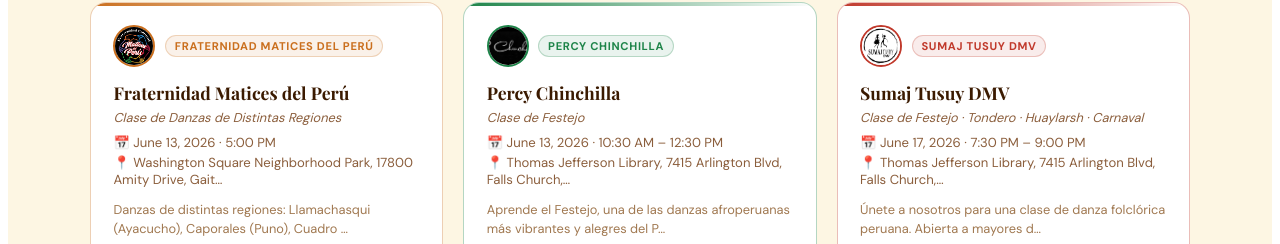
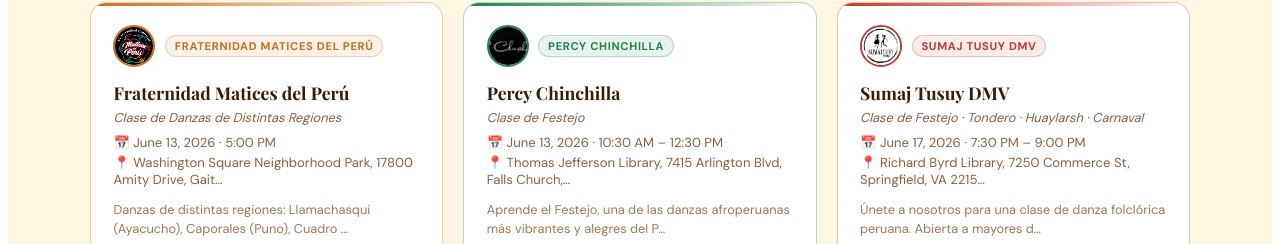
Before and after one commit to ritmosdelperudmv/Ritmos-del-peru, a React (Vite) app: page / in a window 1280 px wide. Shown: the part 1583-1827 px from the top of the page. Built offline with nearby package versions, Linux system fonts and the light colour scheme; a web font is replaced by a local one.

Commit message:
Update App.jsx

```diff
--- a/src/App.jsx
+++ b/src/App.jsx
@@ -62,7 +62,7 @@
 // ─── EVENTS ──────────────────────────────────────────────────────────────────
 const SAMPLE_EVENTS = [
   { id: 1,  title: "Clase de Festejo · Tondero · Huaylarsh · Carnaval — Sumaj Tusuy DMV", group: "Sumaj Tusuy DMV", date: "2026-06-01", time: "7:30 PM – 9:00 PM", location: "George Mason Regional Library, 7001 Little River Tpke, Annandale, VA 22003", description: "Únete a nosotros para una clase de danza folclórica peruana. Abierta a mayores de 18 años. No se requiere experiencia previa. ¡Ven a aprender y celebrar nuestra cultura!", contact: "Beatriz Morales · 305-761-2666", registrationLink: "https://forms.gle/w5yWYUm37f7LXAgb8", host: "Sumaj Tusuy DMV", published: true },
-  { id: 2,  title: "Clase de Festejo · Tondero · Huaylarsh · Carnaval — Sumaj Tusuy DMV", group: "Sumaj Tusuy DMV", date: "2026-06-17", time: "7:30 PM – 9:00 PM", location: "Thomas Jefferson Library, 7415 Arlington Blvd, Falls Church, VA 22042", description: "Únete a nosotros para una clase de danza folclórica peruana. Abierta a mayores de 18 años. No se requiere experiencia previa. ¡Ven a aprender y celebrar nuestra cultura!", contact: "Beatriz Morales · 305-761-2666", registrationLink: "https://forms.gle/w5yWYUm37f7LXAgb8", host: "Sumaj Tusuy DMV", published: true },
+  { id: 2,  title: "Clase de Festejo · Tondero · Huaylarsh · Carnaval — Sumaj Tusuy DMV", group: "Sumaj Tusuy DMV", date: "2026-06-17", time: "7:30 PM – 9:00 PM", location: "Richard Byrd Library, 7250 Commerce St, Springfield, VA 22150", description: "Únete a nosotros para una clase de danza folclórica peruana. Abierta a mayores de 18 años. No se requiere experiencia previa. ¡Ven a aprender y celebrar nuestra cultura!", contact: "Beatriz Morales · 305-761-2666", registrationLink: "https://forms.gle/w5yWYUm37f7LXAgb8", host: "Sumaj Tusuy DMV", published: true },
   { id: 3,  title: "Clase de Festejo · Tondero · Huaylarsh · Carnaval — Sumaj Tusuy DMV", group: "Sumaj Tusuy DMV", date: "2026-06-24", time: "7:30 PM – 9:00 PM", location: "Richard Byrd Library, 7250 Commerce St, Springfield, VA 22150", description: "Únete a nosotros para una clase de danza folclórica peruana. Abierta a mayores de 18 años. No se requiere experiencia previa. ¡Ven a aprender y celebrar nuestra cultura!", contact: "Beatriz Morales · 305-761-2666", registrationLink: "https://forms.gle/w5yWYUm37f7LXAgb8", host: "Sumaj Tusuy DMV", published: true },
   { id: 4,  title: "Clase de Marinera, Cajón y Danzas Peruanas — Sentimiento Peruano",          group: "Sentimiento Peruano",         date: "2026-06-05", time: "7pm Marinera Básico · 8pm Marinera Avanzado / Cajón · 9pm Danzas Folclóricas", location: "3700 S Four Mile Run, Arlington", description: "Clases de marinera, cajón y danzas folclóricas peruanas para todas las edades y niveles. Regístrate con anticipación para reservar tu lugar.", contact: "Catherine · 703-304-8322", host: "Sentimiento Peruano", published: true },
   { id: 5,  title: "Clase de Marinera, Cajón y Danzas Peruanas — Sentimiento Peruano",          group: "Sentimiento Peruano",         date: "2026-07-10", time: "7pm Marinera Básico · 8pm Marinera Avanzado / Cajón · 9pm Danzas Folclóricas", location: "3700 S Four Mile Run, Arlington", description: "Clases de marinera, cajón y danzas folclóricas peruanas para todas las edades y niveles. Regístrate con anticipación para reservar tu lugar.", contact: "Catherine · 703-304-8322", host: "Sentimiento Peruano", published: true },
```
